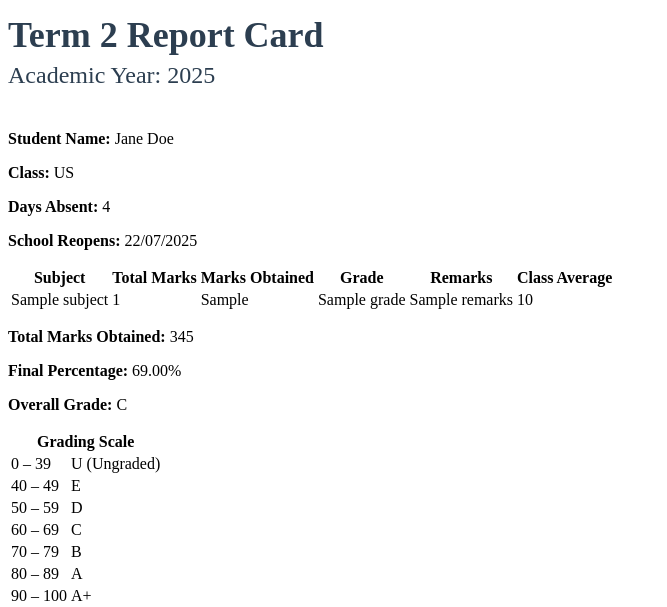
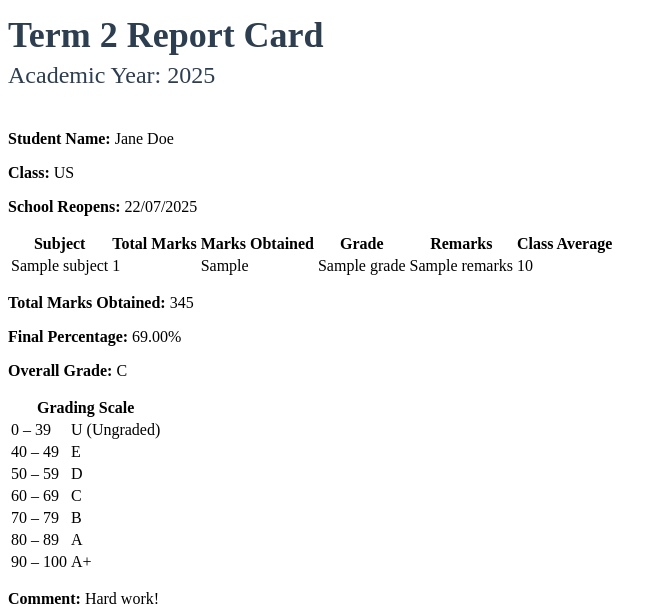
Before and after one commit to codeylee05/LTResultManager, a Django app: template main/templates/main/student_report_pdf.html in a window 1280 px wide. Shown: the part 252-859 px from the top of the page, without its empty margins (0-667 px from the left). Run offline with Django 4.2, Linux system fonts and the light colour scheme; data comes from the database, SQL or seed files in the repository; tables that the repository leaves empty hold one stand-in row (values such as "Sample post"); the template is opened without the code that fills it: values that come from a table or form of the project are taken from there, most other values are stand-ins (such as "Sample title", 1, 10 or a date in 2020); grey boxes marked "Sample" are stand-in pictures.

Commit message:
Removed days absent

```diff
--- a/main/templates/main/student_report_pdf.html
+++ b/main/templates/main/student_report_pdf.html
@@ -32,7 +32,7 @@
             <div class="student-info">
                 <p><strong>Student Name:</strong> {{ student.first_name }} {{ student.surname }}</p>
                 <p><strong>Class:</strong> {{ student.grade }}</p>
-                <p><strong>Days Absent:</strong> {{ term_report.days_absent }}</p>
+                <!--<p><strong>Days Absent:</strong> {{ term_report.days_absent }}</p>-->
                 <p><strong>School Reopens:</strong> 22/07/2025</p>
             </div>
 
```
